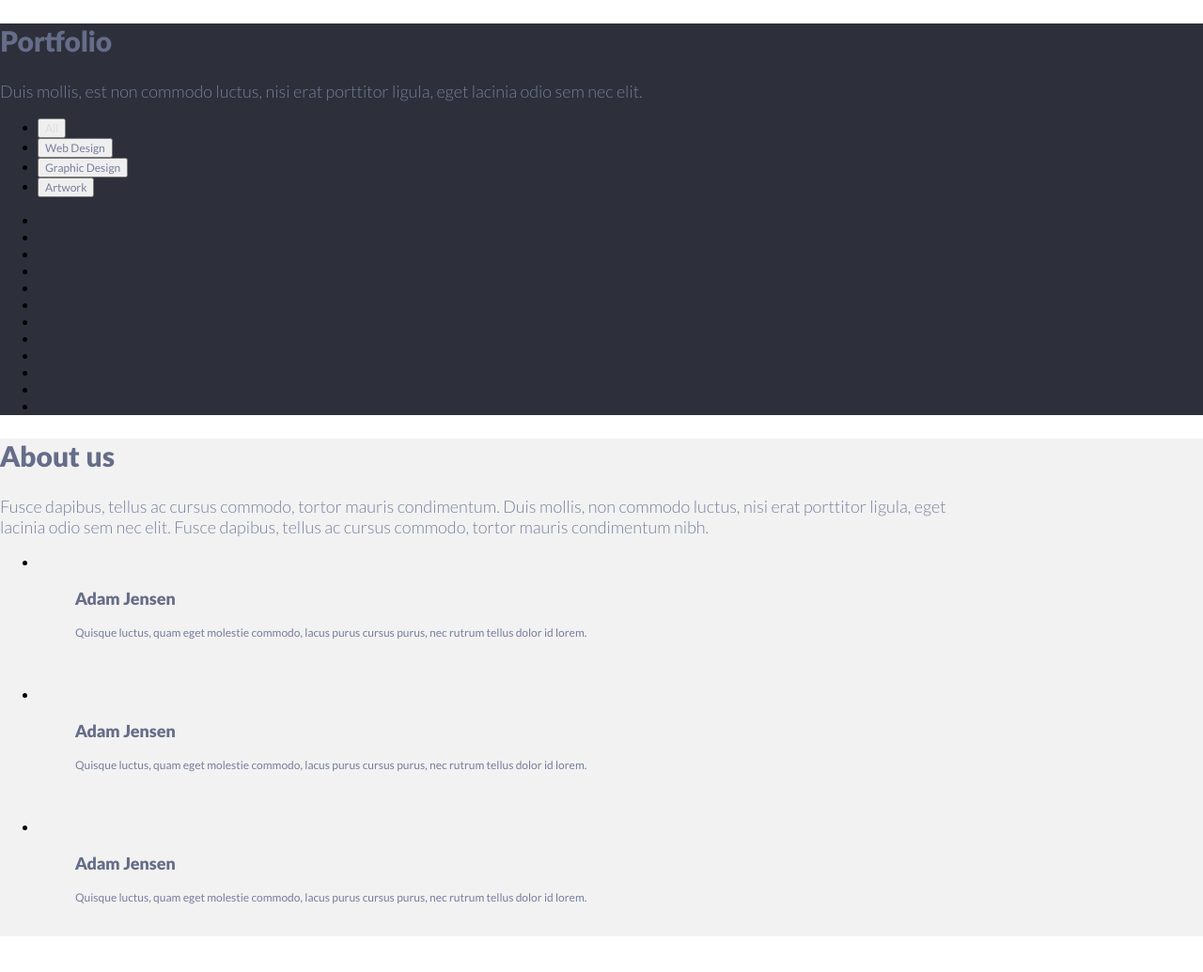
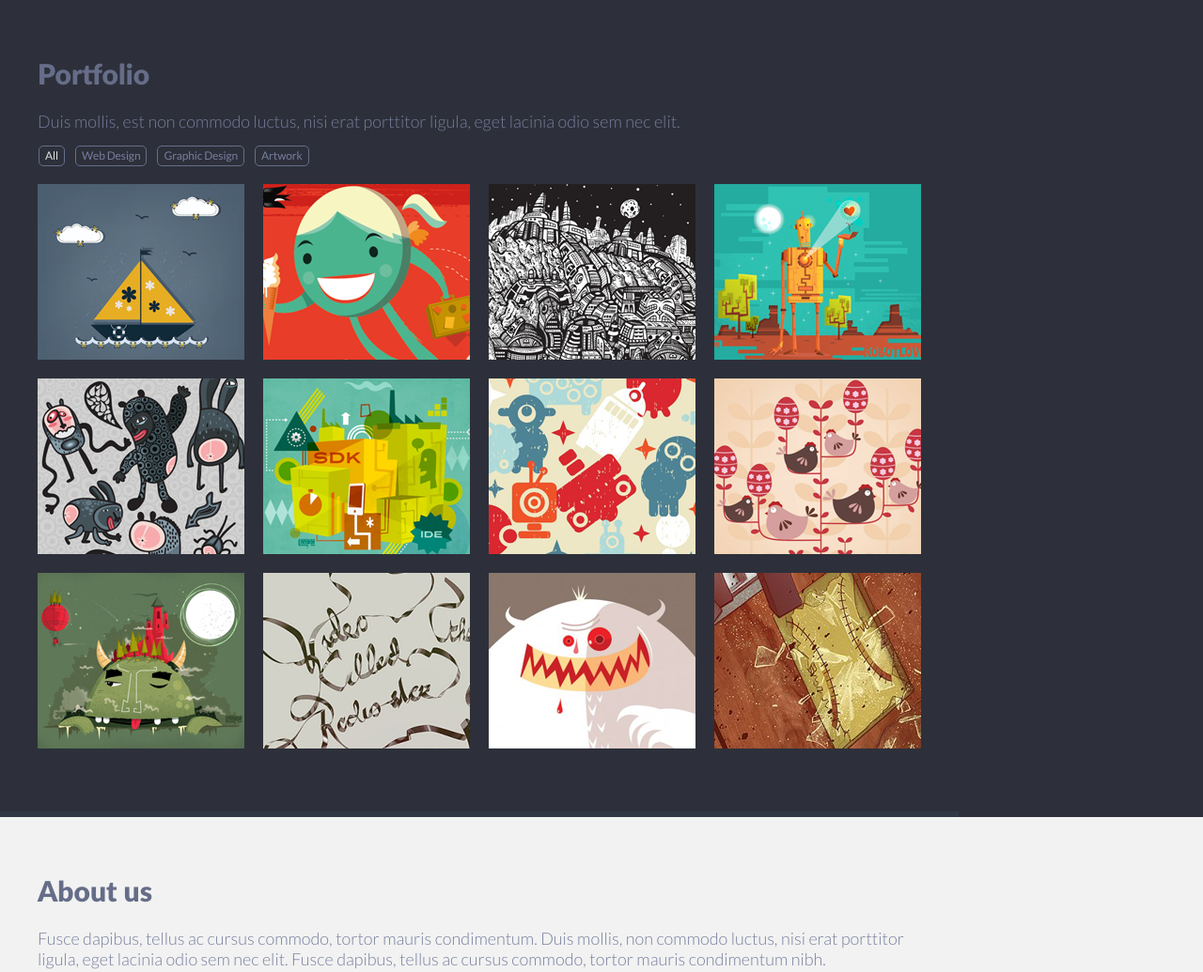
Before and after one commit to Rasoan/singolo, a plain HTML site: page singolo2.html in a window 1280 px wide. Shown: the top 1035 px of the page at 94% size. Before the commit the page ends 1013 px from the top, so only its background shows below. Drawn offline with Linux system fonts and the light colour scheme.

Commit message:
made a portfolio section

```diff
--- a/singolo2.css
+++ b/singolo2.css
@@ -40,6 +40,13 @@ body {
 }
 
 
+
+.container {
+  padding: 60px 40px 48px 40px;
+  border-bottom: 6px solid #323746;
+}
+
+
 .portfolio-wrapper {
   background-color: #2d303a;
 }
@@ -52,9 +59,21 @@ body {
 
 .portfolio-container,
 .information-specialists-container {
-  width: 1020px;
+  width: 940px;
+  margin: 0;
 }
 
+
+.title {
+  padding: 0;
+  margin: 0 0 22px 0;
+}
+
+
+.description {
+  margin: 0;
+  padding: 0;
+}
 
 .portfolio-title {
   color: #666d89;
@@ -69,20 +88,60 @@ body {
   font-family: "Lato-Light";
   font-size: 18px;
   font-weight: normal;
+  line-height: 22px;
 }
 
 
+.portfolio-illustration-switch, .portfolio-illustration {
+  margin: 15px 0;
+  list-style: none;
+  padding-left: 0;
+}
+
+.portfolio-illustration-switch {
+  display: flex;
+}
+
+
+.portfolio-illustration-switch li {
+  margin: 0 10px 0 1px;
+}
+
+
+.portfolio-illustration-switch li:last-child {
+  margin: 0 0 0 1px;
+}
+
 .portfolio-illustration-switch__item {
+  padding: 3px 6px;
+  border: 1px solid #666d89;
+  border-radius: 5px;
   color: #767e9e;
+  background-color: inherit;
   font-family: "Lato-Regular";
   font-size: 12px;
   font-weight: normal;
+  line-height: 14px;
+  letter-spacing: -0.1px;
+  word-spacing: -0.3px;
 }
 
 
 .portfolio-illustration-switch__item_active {
   color: #dedede;
 }
+
+
+.portfolio-illustration {
+  margin: 19px 0;
+  display: grid;
+  grid-template: repeat(3, 187px)/repeat(4, 220px);
+  grid-gap: 20px;
+}
+
+
+
+
 
 
 .information-specialists-title {
--- a/singolo2.html
+++ b/singolo2.html
@@ -9,12 +9,12 @@
 </head>
 
 <body>
-  <main>
     <article>
+      <section>
       <div class="portfolio-wrapper">
-        <div class="portfolio-container">
-          <h2 class="portfolio-title">Portfolio</h2>
-          <p class="portfolio-description">Duis mollis, est non commodo luctus, nisi erat porttitor ligula, eget lacinia
+        <div class="container portfolio-container">
+          <h2 class="title portfolio-title">Portfolio</h2>
+          <p class="description portfolio-description">Duis mollis, est non commodo luctus, nisi erat porttitor ligula, eget lacinia
             odio sem nec elit.</p>
           <ul class="portfolio-illustration-switch">
             <li><input class="portfolio-illustration-switch__item portfolio-illustration-switch__item_active"
@@ -24,37 +24,37 @@
             <li><input class="portfolio-illustration-switch__item" type="button" value="Artwork"></li>
           </ul>
           <ul class="portfolio-illustration">
-            <li><img class="portfolio-illustration__item" src="" alt=""></li>
-            <li><img class="portfolio-illustration__item" src="" alt=""></li>
-            <li><img class="portfolio-illustration__item" src="" alt=""></li>
-            <li><img class="portfolio-illustration__item" src="" alt=""></li>
-            <li><img class="portfolio-illustration__item" src="" alt=""></li>
-            <li><img class="portfolio-illustration__item" src="" alt=""></li>
-            <li><img class="portfolio-illustration__item" src="" alt=""></li>
-            <li><img class="portfolio-illustration__item" src="" alt=""></li>
-            <li><img class="portfolio-illustration__item" src="" alt=""></li>
-            <li><img class="portfolio-illustration__item" src="" alt=""></li>
-            <li><img class="portfolio-illustration__item" src="" alt=""></li>
-            <li><img class="portfolio-illustration__item" src="" alt=""></li>
+            <li><img class="portfolio-illustration__item" src="assets/image1.png" alt=""></li>
+            <li><img class="portfolio-illustration__item" src="assets/image2.png" alt=""></li>
+            <li><img class="portfolio-illustration__item" src="assets/image3.png" alt=""></li>
+            <li><img class="portfolio-illustration__item" src="assets/image4.png" alt=""></li>
+            <li><img class="portfolio-illustration__item" src="assets/image5.png" alt=""></li>
+            <li><img class="portfolio-illustration__item" src="assets/image6.png" alt=""></li>
+            <li><img class="portfolio-illustration__item" src="assets/image7.png" alt=""></li>
+            <li><img class="portfolio-illustration__item" src="assets/image8.png" alt=""></li>
+            <li><img class="portfolio-illustration__item" src="assets/image9.png" alt=""></li>
+            <li><img class="portfolio-illustration__item" src="assets/image10.png" alt=""></li>
+            <li><img class="portfolio-illustration__item" src="assets/image11.png" alt=""></li>
+            <li><img class="portfolio-illustration__item" src="assets/image12.png" alt=""></li>
           </ul>
         </div>
       </div>
-    </article>
-    <article>
+    </section>
+    <section>
       <div class="information-specialists-wrapper">
-        <div class="information-specialists-container">
-          <h2 class="information-specialists-title">About us</h2>
-          <p class="information-specialists-description">Fusce dapibus, tellus ac cursus commodo, tortor mauris
+        <div class="container information-specialists-container">
+          <h2 class="title information-specialists-title">About us</h2>
+          <p class="description information-specialists-description">Fusce dapibus, tellus ac cursus commodo, tortor mauris
             condimentum. Duis mollis, non commodo luctus, nisi erat porttitor ligula, eget lacinia odio sem nec elit.
             Fusce dapibus, tellus ac cursus commodo, tortor mauris condimentum nibh.</p>
           <ul class="list-specialists">
             <li class="list-specialists__item">
               <div class="information-specialist">
                 <figure class="information-specialist__main-info">
-                  <img class="information-specialist__photo" src="" alt="">
+                  <img class="information-specialist__photo" src="assets/adam.png" alt="">
                   <figcaption>
                     <p class="information-specialist__name">Adam Jensen</p>
-                    <p class="information-specialist__description">Quisque luctus, quam eget molestie commodo, lacus
+                    <p class="description information-specialist__description">Quisque luctus, quam eget molestie commodo, lacus
                       purus cursus purus, nec rutrum tellus dolor id lorem.</p>
                   </figcaption>
                 </figure>
@@ -69,10 +69,10 @@
             <li class="list-specialists__item">
               <div class="information-specialist">
                 <figure class="information-specialist__main-info">
-                  <img class="information-specialist__photo" src="" alt="">
+                  <img class="information-specialist__photo" src="assets/desmond.png" alt="">
                   <figcaption>
                     <p class="information-specialist__name">Adam Jensen</p>
-                    <p class="information-specialist__description">Quisque luctus, quam eget molestie commodo, lacus
+                    <p class="description information-specialist__description">Quisque luctus, quam eget molestie commodo, lacus
                       purus cursus purus, nec rutrum tellus dolor id lorem.</p>
                   </figcaption>
                 </figure>
@@ -87,10 +87,10 @@
             <li class="list-specialists__item">
               <div class="information-specialist">
                 <figure class="information-specialist__main-info">
-                  <img class="information-specialist__photo" src="" alt="">
+                  <img class="information-specialist__photo" src="assets/scolara.png" alt="">
                   <figcaption>
                     <p class="information-specialist__name">Adam Jensen</p>
-                    <p class="information-specialist__description">Quisque luctus, quam eget molestie commodo, lacus
+                    <p class="description information-specialist__description">Quisque luctus, quam eget molestie commodo, lacus
                       purus cursus purus, nec rutrum tellus dolor id lorem.</p>
                   </figcaption>
                 </figure>
@@ -105,8 +105,8 @@
           </ul>
         </div>
       </div>
+    </section>
     </article>
-  </main>
 </body>
 
 </html>
```
